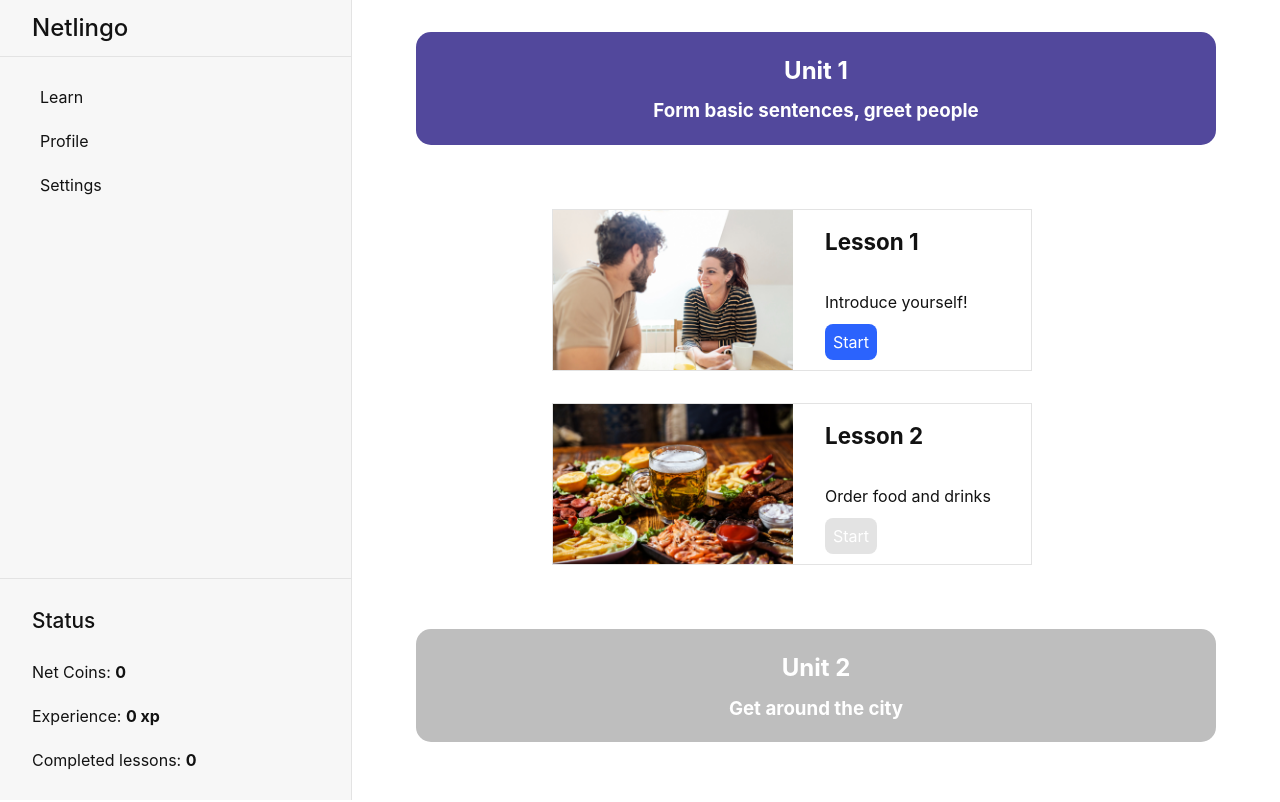
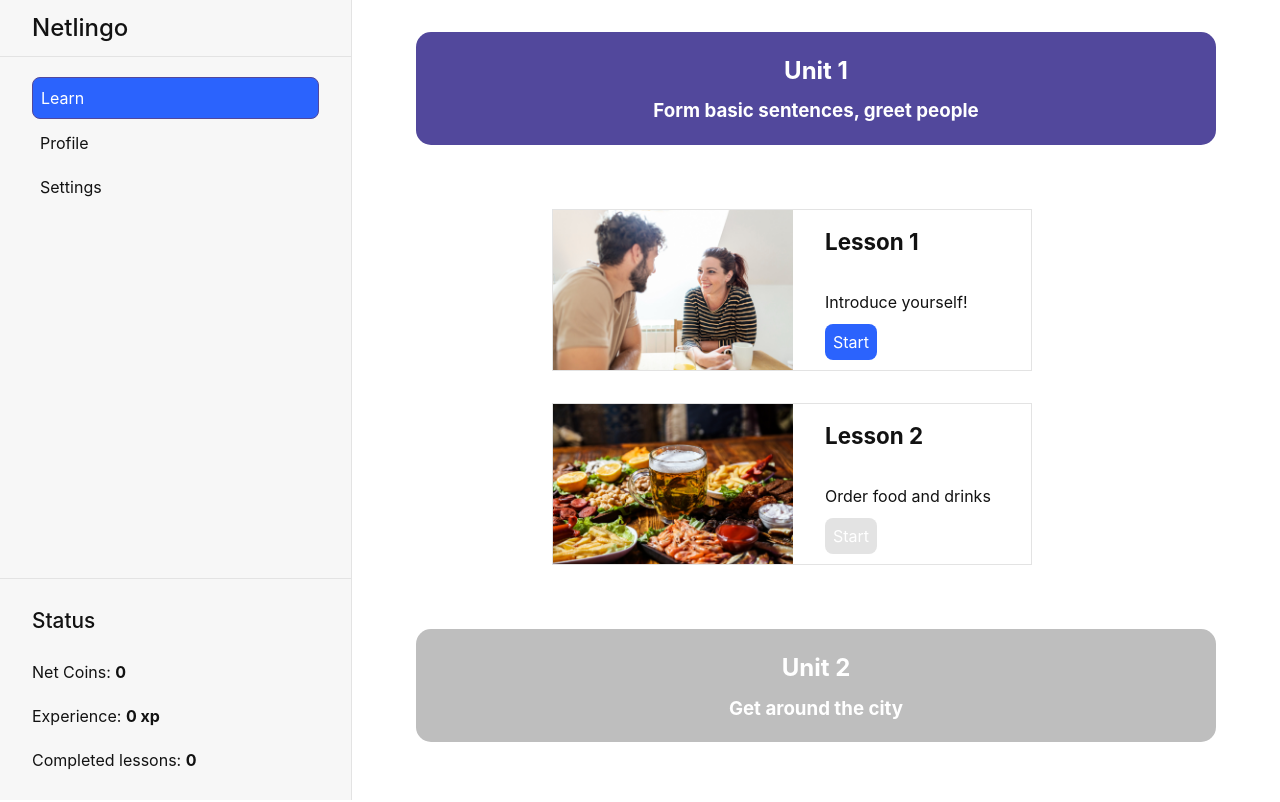
Before and after one commit to KasraTabrizi/Netlingo, a React (Create React App) app: page / in a window 1280 px wide. Shown: the top 802 px of the page. Built offline with nearby package versions, Linux system fonts and the light colour scheme.

Commit message:
update routing

```diff
--- a/src/components/SideNavBar.tsx
+++ b/src/components/SideNavBar.tsx
@@ -11,7 +11,7 @@ const SideNavBar = () => {
         <ul>
           <li>
             <NavLink
-              to={`learn`}
+              to={`/`}
               className={({ isActive }) => (isActive ? "active" : "")}
             >
               Learn
--- a/src/index.tsx
+++ b/src/index.tsx
@@ -31,11 +31,7 @@ const router = createBrowserRouter([
             element: <Learn />,
           },
           {
-            path: "/learn",
-            element: <Learn />,
-          },
-          {
-            path: "/learn/unit/:unitId/lesson/:lessonId",
+            path: "/unit/:unitId/lesson/:lessonId",
             element: <Lesson />,
           },
           {
```
